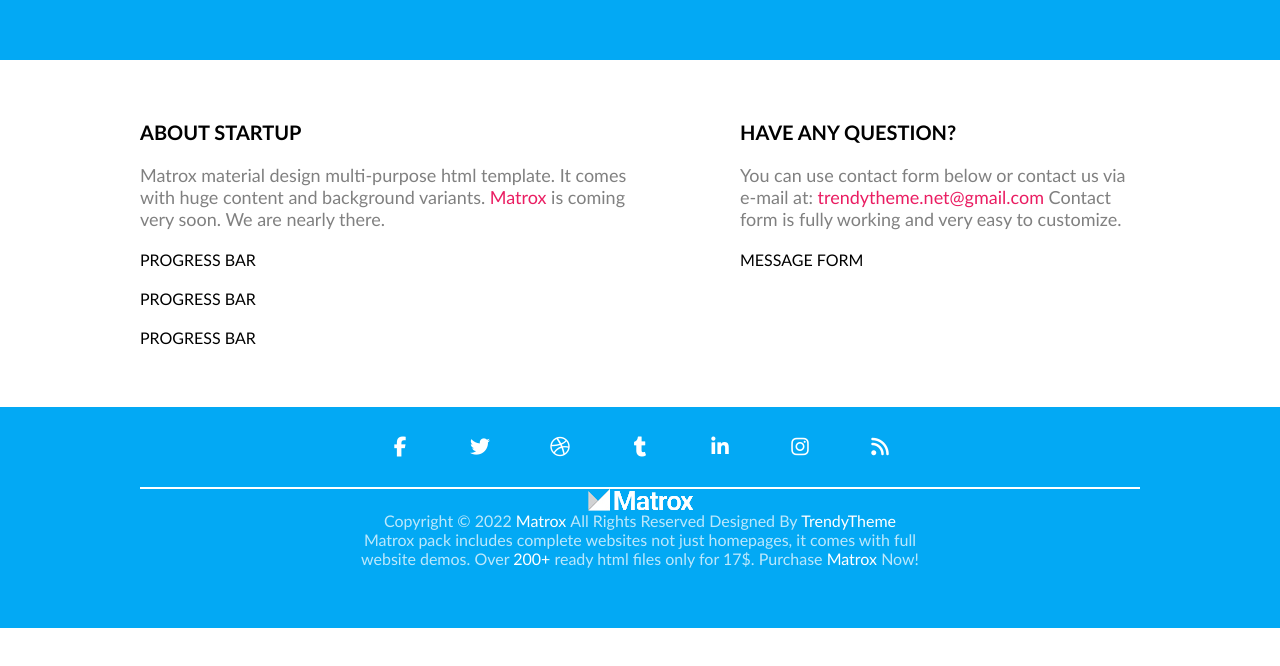
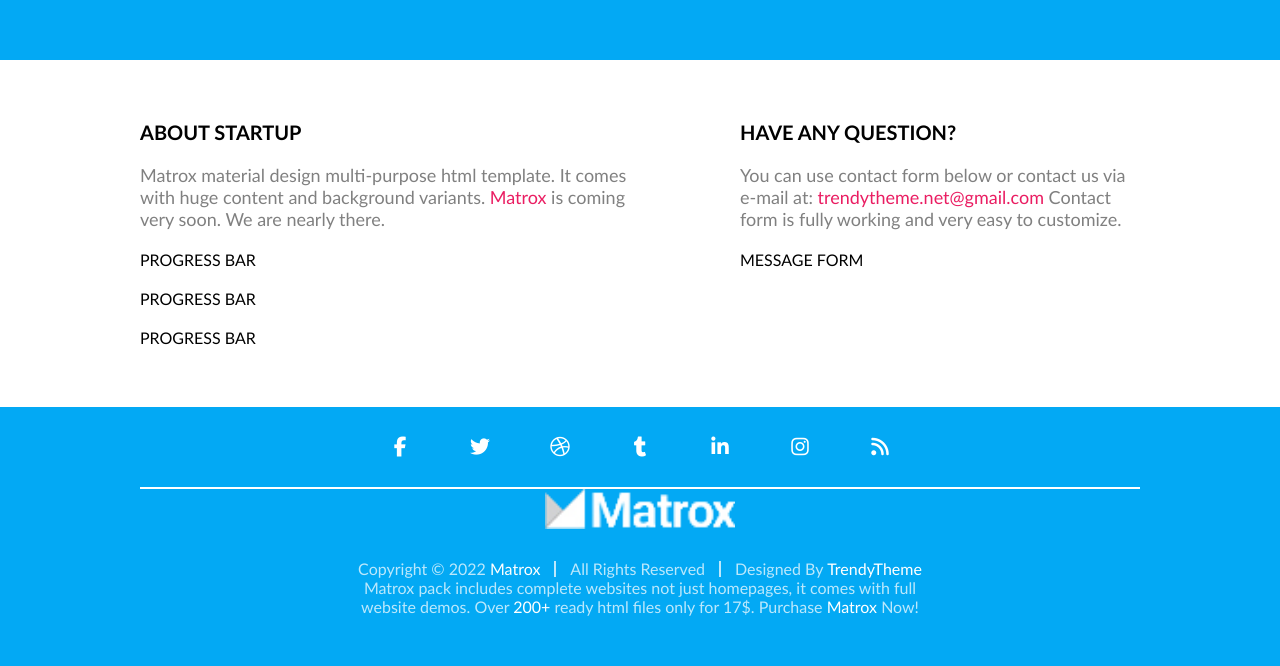
Before and after one commit to janis0316/10-coming-soon, a website: page index.html in a window 1280 px wide. Shown: the part 740-1406 px from the top of the page. Before the commit the page ends 1368 px from the top, so only its background shows below. Drawn offline with Linux system fonts and the light colour scheme.

Commit message:
footer style

```diff
--- a/css/pages/home.css
+++ b/css/pages/home.css
@@ -9,7 +9,7 @@
     gap: 30px;
 }
 
-.logo-green {
+.logo {
     height: 40px;
     object-fit: contain;
     margin-bottom: 30px;
@@ -74,3 +74,38 @@
 footer a:hover {
     text-decoration: underline;
 }
+
+.bottom-trio {
+    display: flex;
+    gap: 0 30px;
+    justify-content: center;
+}
+
+.bottom-trio > span {
+    position: relative;
+}
+
+.bottom-trio > span::after {
+    content: '';
+    display: inline-block;
+    width: 2px;
+    height: 16px;
+    background-color: #fffb;
+    position: absolute;
+    top: 50%;
+    right: -15px;
+    transform: translate(50%, -50%);
+}
+
+.bottom-trio > span:last-child:after {
+    display: none;
+}
+
+@media (max-width: 700px) {
+    .bottom-trio {
+        flex-direction: column;
+    }
+    .bottom-trio > span::after {
+        display: none;
+}
+}
--- a/index.html
+++ b/index.html
@@ -26,7 +26,7 @@
     <main>
         <section class="container hero bg-primary">
             <div class="row-short">
-                <img class="logo-green" src="./images/logo-green.png" alt="Logo">
+                <img class="logo" src="./images/logo-green.png" alt="Logo">
                 <h1 class="main-title">Coming soon</h1>
                 <p class="main-description">An awesome new company for web resources is coming very soon.<br>
                 Enter your email to request an early invitation!</p>
@@ -78,9 +78,9 @@
              <a href="#" class="icon fa fa-rss" aria-hidden="true"></a>
         </div>
         <div class="row-short">
-            <img src="./images/logo-white.png" alt="Logo">
+            <img class="logo" src="./images/logo-white.png" alt="Logo">
             <div class="bottom-trio">
-                <span>Copyright &copy; 2022 <a href="#">Matrox</a> </span>
+                <span>Copyright &copy; 2022 <a href="#">Matrox</a></span>
                 <span>All Rights Reserved</span>
                 <span>Designed By <a href="#" target="_blank">TrendyTheme</a></span>
             </div>
```
